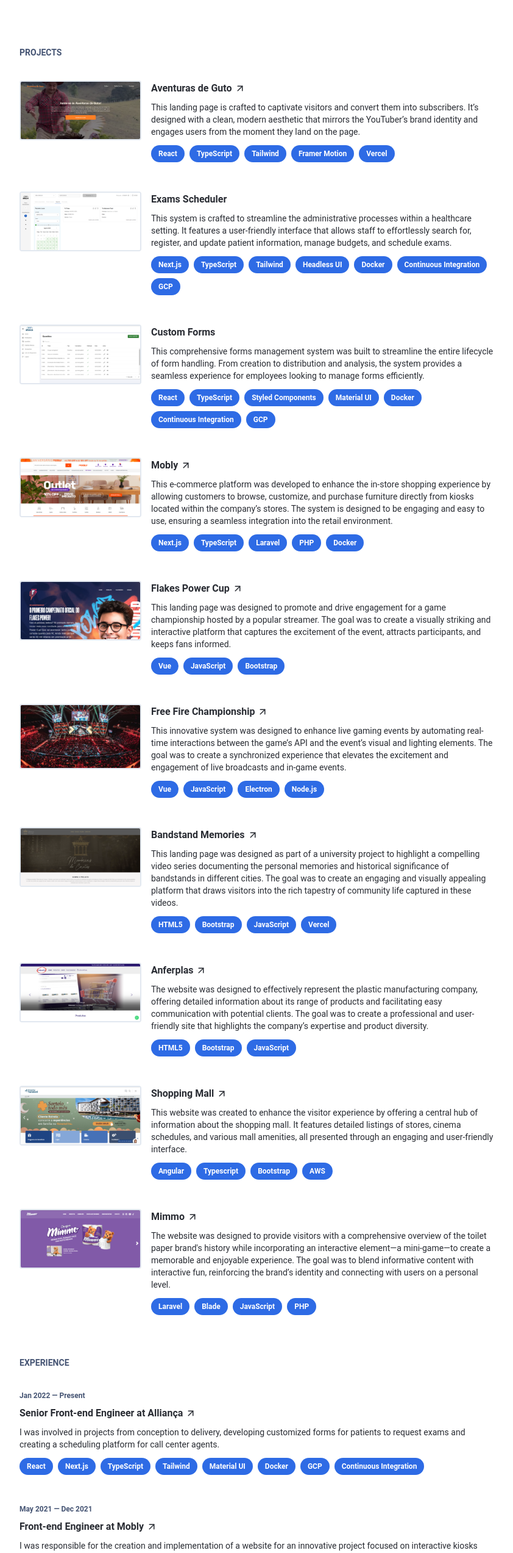
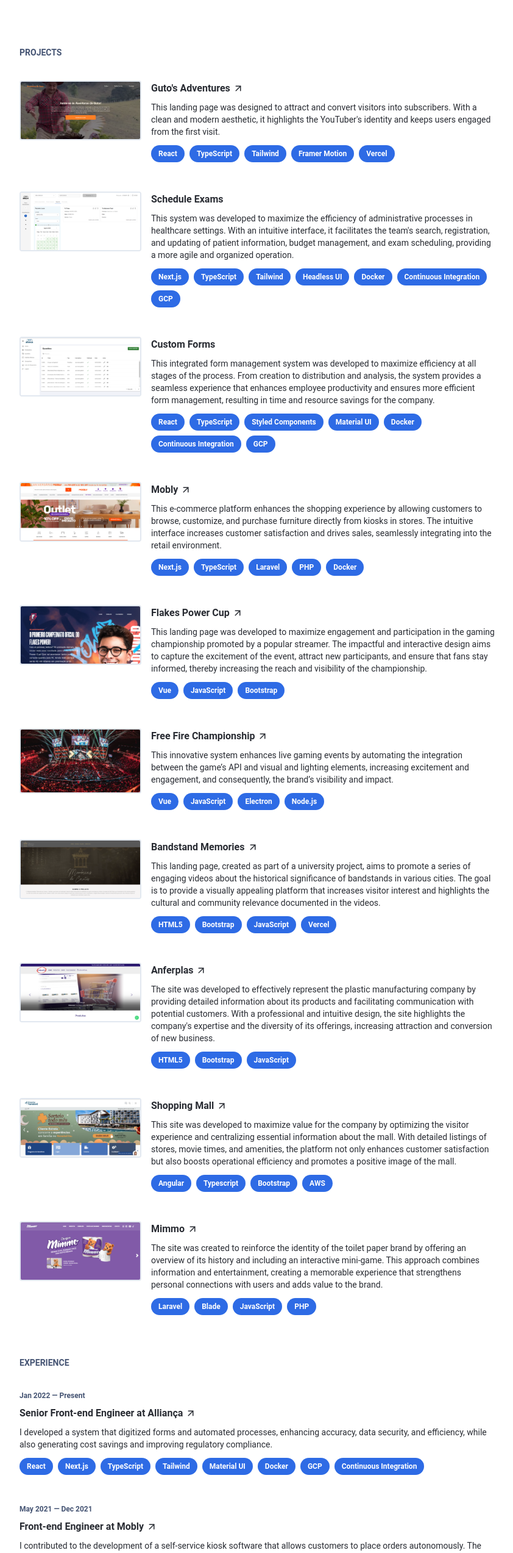
Before and after one commit to zerorulez/zerorulez-portfolio, a React (Vite) app: page / in a window 1280 px wide. Shown: the part 234-2780 px from the top of the page at 61% size, without its empty margins (218-1060 px from the left). Built offline with nearby package versions, Linux system fonts and the light colour scheme.

Commit message:
feat: better CVs and projects description

```diff
--- a/src/i18n.ts
+++ b/src/i18n.ts
@@ -14,69 +14,64 @@ i18n.use(initReactI18next).init({
           title: "Lucas Ribeiro",
           subtitle: "Senior Front-end Engineer",
           description:
-            "I create pixel-perfect, engaging, and accessible digital experiences.",
+            "Transforming ideas into digital experiences: where design meets functionality.",
           contact: "Get In Touch",
           download: "Download CV",
           language: "Change Language",
           light: "Light Mode",
           dark: "Dark Mode",
         },
-        about: {
-          title: "ABOUT",
-          description:
-            "Since I began my journey as a developer nearly 6 years ago, I have had the opportunity to work with various agencies, collaborate with experienced programmers, and join forces with talented individuals to create digital products for both commercial and consumer use. My natural curiosity and commitment to solving problems one at a time have been key to my growth and success in this field.",
-        },
         projects: {
           title: "PROJECTS",
           guto: {
-            title: "Aventuras de Guto",
+            title: "Guto's Adventures",
             description:
-              "This landing page is crafted to captivate visitors and convert them into subscribers. It’s designed with a clean, modern aesthetic that mirrors the YouTuber’s brand identity and engages users from the moment they land on the page.",
+              "This landing page was designed to attract and convert visitors into subscribers. With a clean and modern aesthetic, it highlights the YouTuber's identity and keeps users engaged from the first visit.",
           },
           scheduler: {
-            title: "Exams Scheduler",
+            title: "Schedule Exams",
             description:
-              "This system is crafted to streamline the administrative processes within a healthcare setting. It features a user-friendly interface that allows staff to effortlessly search for, register, and update patient information, manage budgets, and schedule exams.",
+              "This system was developed to maximize the efficiency of administrative processes in healthcare settings. With an intuitive interface, it facilitates the team's search, registration, and updating of patient information, budget management, and exam scheduling, providing a more agile and organized operation.",
           },
           forms: {
             title: "Custom Forms",
             description:
-              "This comprehensive forms management system was built to streamline the entire lifecycle of form handling. From creation to distribution and analysis, the system provides a seamless experience for employees looking to manage forms efficiently.",
+              "This integrated form management system was developed to maximize efficiency at all stages of the process. From creation to distribution and analysis, the system provides a seamless experience that enhances employee productivity and ensures more efficient form management, resulting in time and resource savings for the company.",
           },
           furniture: {
             title: "Mobly",
             description:
-              "This e-commerce platform was developed to enhance the in-store shopping experience by allowing customers to browse, customize, and purchase furniture directly from kiosks located within the company’s stores. The system is designed to be engaging and easy to use, ensuring a seamless integration into the retail environment.",
+              "This e-commerce platform enhances the shopping experience by allowing customers to browse, customize, and purchase furniture directly from kiosks in stores. The intuitive interface increases customer satisfaction and drives sales, seamlessly integrating into the retail environment.",
           },
           flakes: {
             title: "Flakes Power Cup",
             description:
-              "This landing page was designed to promote and drive engagement for a game championship hosted by a popular streamer. The goal was to create a visually striking and interactive platform that captures the excitement of the event, attracts participants, and keeps fans informed.",
+              "This landing page was developed to maximize engagement and participation in the gaming championship promoted by a popular streamer. The impactful and interactive design aims to capture the excitement of the event, attract new participants, and ensure that fans stay informed, thereby increasing the reach and visibility of the championship.",
           },
           freefire: {
             title: "Free Fire Championship",
             description:
-              "This innovative system was designed to enhance live gaming events by automating real-time interactions between the game’s API and the event’s visual and lighting elements. The goal was to create a synchronized experience that elevates the excitement and engagement of live broadcasts and in-game events.",
+              "This innovative system enhances live gaming events by automating the integration between the game’s API and visual and lighting elements, increasing excitement and engagement, and consequently, the brand’s visibility and impact.",
           },
           bandstand: {
             title: "Bandstand Memories",
             description:
-              "This landing page was designed as part of a university project to highlight a compelling video series documenting the personal memories and historical significance of bandstands in different cities. The goal was to create an engaging and visually appealing platform that draws visitors into the rich tapestry of community life captured in these videos.",
+              "This landing page, created as part of a university project, aims to promote a series of engaging videos about the historical significance of bandstands in various cities. The goal is to provide a visually appealing platform that increases visitor interest and highlights the cultural and community relevance documented in the videos.",
           },
           malls: {
             title: "Shopping Mall",
             description:
-              "This website was created to enhance the visitor experience by offering a central hub of information about the shopping mall. It features detailed listings of stores, cinema schedules, and various mall amenities, all presented through an engaging and user-friendly interface.",
+              "This site was developed to maximize value for the company by optimizing the visitor experience and centralizing essential information about the mall. With detailed listings of stores, movie times, and amenities, the platform not only enhances customer satisfaction but also boosts operational efficiency and promotes a positive image of the mall.",
           },
           mimmo: {
             title: "Mimmo",
             description:
-              "The website was designed to provide visitors with a comprehensive overview of the toilet paper brand's history while incorporating an interactive element—a mini-game—to create a memorable and enjoyable experience. The goal was to blend informative content with interactive fun, reinforcing the brand’s identity and connecting with users on a personal level.",
+              "The site was created to reinforce the identity of the toilet paper brand by offering an overview of its history and including an interactive mini-game. This approach combines information and entertainment, creating a memorable experience that strengthens personal connections with users and adds value to the brand.",
           },
           anferplas: {
             title: "Anferplas",
             description:
-              "The website was designed to effectively represent the plastic manufacturing company, offering detailed information about its range of products and facilitating easy communication with potential clients. The goal was to create a professional and user-friendly site that highlights the company’s expertise and product diversity.",
+              "The site was developed to effectively represent the plastic manufacturing company by providing detailed information about its products and facilitating communication with potential customers. With a professional and intuitive design, the site highlights the company's expertise and the diversity of its offerings, increasing attraction and conversion of new business.",
           },
         },
         experience: {
@@ -85,25 +80,25 @@ i18n.use(initReactI18next).init({
             title: "Senior Front-end Engineer at Alliança",
             duration: "Jan 2022 — Present",
             description:
-              "I was involved in projects from conception to delivery, developing customized forms for patients to request exams and creating a scheduling platform for call center agents.",
+              "I developed a system that digitized forms and automated processes, enhancing accuracy, data security, and efficiency, while also generating cost savings and improving regulatory compliance.",
           },
           mobly: {
             title: "Front-end Engineer at Mobly",
             duration: "May 2021 — Dec 2021",
             description:
-              "I was responsible for the creation and implementation of a website for an innovative project focused on interactive kiosks designed for selling furniture.",
+              "I contributed to the development of a self-service kiosk software that allows customers to place orders autonomously. The solution improved efficiency, reduced queues and operational costs, and enhanced order management.",
           },
           bbl: {
             title: "Front-end Engineer at BBL e-SPORTS",
             duration: "Sep 2019 — May 2021",
             description:
-              "Built responsive landing pages, registration forms, and real-time result displays for e-sports tournaments, enhancing user experience and live event interfaces.",
+              "I developed landing pages, responsive forms for e-sports tournaments, and live event interfaces, which enhanced efficiency and viewer satisfaction, positioning the company as a leader in innovation and experience in the e-sports industry.",
           },
           pravy: {
             title: "Junior Front-end Engineer at Pravy",
             duration: "May 2018 — Sep 2019",
             description:
-              "Developed email marketing campaigns, managed shopping mall websites, and created optimized landing pages to enhance conversions and user engagement.",
+              "I created marketing emails, managed shopping center websites, and developed optimized landing pages, resulting in a significant increase in conversions and user engagement, which drove growth and visibility for clients.",
           },
         },
         footer: {
@@ -122,69 +117,64 @@ i18n.use(initReactI18next).init({
           title: "Lucas Ribeiro",
           subtitle: "Engenheiro Front-end Sênior",
           description:
-            "Eu crio experiências digitais perfeitas, envolventes e acessíveis.",
+            "Transformando ideias em experiências digitais: onde o design encontra a funcionalidade.",
           contact: "Entre em Contato",
           download: "Baixar CV",
           language: "Trocar Idioma",
           light: "Modo Claro",
           dark: "Modo Escuro",
         },
-        about: {
-          title: "SOBRE",
-          description:
-            "Desde que comecei minha jornada como desenvolvedor há quase 6 anos, tive a oportunidade de trabalhar com várias agências, colaborar com programadores experientes e unir forças com indivíduos talentosos para criar produtos digitais para uso comercial e consumidor. Minha curiosidade natural e compromisso em resolver problemas um de cada vez têm sido fundamentais para meu crescimento e sucesso nesta área.",
-        },
         projects: {
           title: "PROJETOS",
           guto: {
             title: "Aventuras de Guto",
             description:
-              "Esta landing page é elaborada para cativar os visitantes e convertê-los em inscritos. Foi projetada com uma estética limpa e moderna que reflete a identidade da marca do YouTuber e engaja os usuários desde o momento em que entram na página.",
+              "Esta landing page foi projetada para atrair e converter visitantes em inscritos. Com uma estética limpa e moderna, ela destaca a identidade do YouTuber e mantém os usuários engajados desde o primeiro acesso.",
           },
           scheduler: {
             title: "Agendar Exames",
             description:
-              "Este sistema foi criado para otimizar os processos administrativos em um ambiente de saúde. Apresenta uma interface amigável que permite à equipe buscar, registrar e atualizar informações dos pacientes, gerenciar orçamentos e agendar exames com facilidade.",
+              "Este sistema foi desenvolvido para maximizar a eficiência dos processos administrativos em ambientes de saúde. Com uma interface intuitiva, ele facilita à equipe a busca, registro e atualização de informações dos pacientes, a gestão de orçamentos e o agendamento de exames, proporcionando uma operação mais ágil e organizada.",
           },
           forms: {
             title: "Formulários Personalizados",
             description:
-              "Este sistema abrangente de gerenciamento de formulários foi construído para otimizar todo o ciclo de vida do manuseio de formulários. Desde a criação até a distribuição e análise, o sistema oferece uma experiência contínua para os funcionários que buscam gerenciar formulários de maneira eficiente.",
+              "Este sistema integrado de gerenciamento de formulários foi desenvolvido para maximizar a eficiência em todas as etapas do processo. Desde a criação até a distribuição e análise, o sistema proporciona uma experiência contínua que melhora a produtividade dos funcionários e garante um gerenciamento de formulários mais eficiente, resultando em economia de tempo e recursos para a empresa.",
           },
           furniture: {
             title: "Mobly",
             description:
-              "Esta plataforma de e-commerce foi desenvolvida para aprimorar a experiência de compra na loja, permitindo que os clientes naveguem, personalizem e comprem móveis diretamente dos totens localizados nas lojas da empresa. O sistema foi projetado para ser envolvente e fácil de usar, garantindo uma integração perfeita ao ambiente de varejo.",
+              "Esta plataforma de e-commerce melhora a experiência de compra ao permitir que clientes naveguem, personalizem e adquiram móveis diretamente dos totens nas lojas. A interface intuitiva aumenta a satisfação do cliente e impulsiona as vendas, integrando-se perfeitamente ao ambiente de varejo.",
           },
           flakes: {
             title: "Flakes Power Cup",
             description:
-              "Esta landing page foi projetada para promover e engajar para um campeonato de jogo hospedado por um streamer popular. O objetivo foi criar uma plataforma visualmente marcante e interativa que capture a emoção do evento, atraia participantes e mantenha os fãs informados.",
+              "Esta landing page foi desenvolvida para maximizar o engajamento e a participação no campeonato de jogo promovido por um streamer popular. O design impactante e interativo visa capturar a emoção do evento, atrair novos participantes e garantir que os fãs permaneçam informados, aumentando assim o alcance e a visibilidade do campeonato.",
           },
           freefire: {
             title: "Campeonato Free Fire",
             description:
-              "Este sistema inovador foi projetado para aprimorar eventos de jogos ao vivo automatizando interações em tempo real entre a API do jogo e os elementos visuais e de iluminação do evento. O objetivo era criar uma experiência sincronizada que eleva a emoção e o engajamento das transmissões ao vivo e eventos dentro do jogo.",
+              "Este sistema inovador melhora eventos de jogos ao vivo ao automatizar a integração entre a API do jogo e os elementos visuais e de iluminação, aumentando a emoção e o engajamento e, consequentemente, a visibilidade e o impacto da marca.",
           },
           bandstand: {
             title: "Memórias de Coreto",
             description:
-              "Esta landing page foi projetada como parte de um projeto universitário para destacar uma série de vídeos cativantes que documentam as memórias pessoais e a importância histórica dos coretos em diferentes cidades. O objetivo foi criar uma plataforma envolvente e visualmente atraente que atraia os visitantes para o rico mosaico da vida comunitária capturado nesses vídeos.",
+              "Esta landing page, criada como parte de um projeto universitário, visa promover uma série de vídeos envolventes sobre a importância histórica dos coretos em diversas cidades. O objetivo é oferecer uma plataforma visualmente atraente que aumente o interesse dos visitantes e destaque a relevância cultural e comunitária registrada nos vídeos.",
           },
           malls: {
             title: "Shopping Mall",
             description:
-              "Este site foi criado para aprimorar a experiência do visitante oferecendo um hub central de informações sobre o shopping. Apresenta listagens detalhadas de lojas, horários de cinema e várias comodidades do shopping, tudo apresentado através de uma interface envolvente e amigável.",
+              "Este site foi desenvolvido para maximizar o valor para a empresa ao otimizar a experiência do visitante e centralizar informações essenciais sobre o shopping. Com listagens detalhadas de lojas, horários de cinema e comodidades, a plataforma não apenas melhora a satisfação dos clientes, mas também potencializa a eficiência operacional e promove uma imagem positiva do shopping.",
           },
           mimmo: {
             title: "Mimmo",
             description:
-              "O site foi projetado para fornecer aos visitantes uma visão geral abrangente da história da marca de papel higiênico, enquanto incorpora um elemento interativo—um mini-jogo—para criar uma experiência memorável e agradável. O objetivo foi combinar conteúdo informativo com diversão interativa, reforçando a identidade da marca e conectando-se com os usuários de forma pessoal.",
+              "O site foi criado para reforçar a identidade da marca de papel higiênico ao oferecer uma visão geral da sua história e incluir um mini-jogo interativo. Essa abordagem combina informação e entretenimento, criando uma experiência memorável que fortalece a conexão pessoal com os usuários e valoriza a marca.",
           },
           anferplas: {
             title: "Anferplas",
             description:
-              "O site foi projetado para representar efetivamente a empresa de manufatura de plásticos, oferecendo informações detalhadas sobre sua gama de produtos e facilitando a comunicação com clientes potenciais. O objetivo foi criar um site profissional e fácil de usar que destaca a expertise e a diversidade de produtos da empresa.",
+              "O site foi desenvolvido para representar de maneira eficaz a empresa de manufatura de plásticos, fornecendo informações detalhadas sobre seus produtos e facilitando a comunicação com clientes potenciais. Com um design profissional e intuitivo, o site destaca a expertise da empresa e a diversidade de sua oferta, aumentando a atração e conversão de novos negócios.",
           },
         },
         experience: {
@@ -193,25 +183,25 @@ i18n.use(initReactI18next).init({
             title: "Engenheiro Front-end Sênior na Alliança",
             duration: "Jan 2022 — Presente",
             description:
-              "Participei de projetos desde a concepção até a entrega, desenvolvendo formulários personalizados para pacientes solicitarem exames e criando uma plataforma de agendamento para agentes de call center.",
+              "Desevolvi um sistema que digitalizou formulários e automatizou processos, aumentando a precisão, segurança dos dados e eficiência, além de gerar economia e melhorar a conformidade regulatória.",
           },
           mobly: {
             title: "Engenheiro Front-end na Mobly",
             duration: "Mai 2021 — Dez 2021",
             description:
-              "Fui responsável pela criação e implementação de um site para um projeto inovador focado em totens interativos destinados à venda de móveis.",
+              "Contribuí para o desenvolvimento de um software de totem de autoatendimento, que permite a clientes realizar pedidos de forma autônoma. A solução melhorou a eficiência, reduziu filas e custos operacionais, e aprimorou a gestão de pedidos.",
           },
           bbl: {
             title: "Engenheiro Front-end na BBL e-SPORTS",
             duration: "Set 2019 — Mai 2021",
             description:
-              "Criei landing pages responsivas, formulários de registro e exibições de resultados em tempo real para torneios de e-sports, melhorando a experiência do usuário e as interfaces de eventos ao vivo.",
+              "Desenvolvi landing pages, formulários responsivos para torneios de e-sports e interfaces de eventos ao vivo, o que elevou a eficiência e a satisfação dos espectadores, destacando a empresa como líder em inovação e experiência no setor de e-sports.",
           },
           pravy: {
             title: "Engenheiro Front-end Júnior na Pravy",
             duration: "Mai 2018 — Set 2019",
             description:
-              "Desenvolvi campanhas de e-mail marketing, gerenciei sites de shoppings e criei landing pages otimizadas para melhorar conversões e engajamento do usuário.",
+              "Criei e-mails marketing, gerenciei sites de shopping centers e desenvolvi landing pages otimizadas, resultando em aumento significativo das conversões e do engajamento do usuário, o que impulsionou o crescimento e a visibilidade dos clientes.",
           },
         },
         footer: {
```
Also changed, not shown: 2 other files (tests, documents, lock files or other folders).
